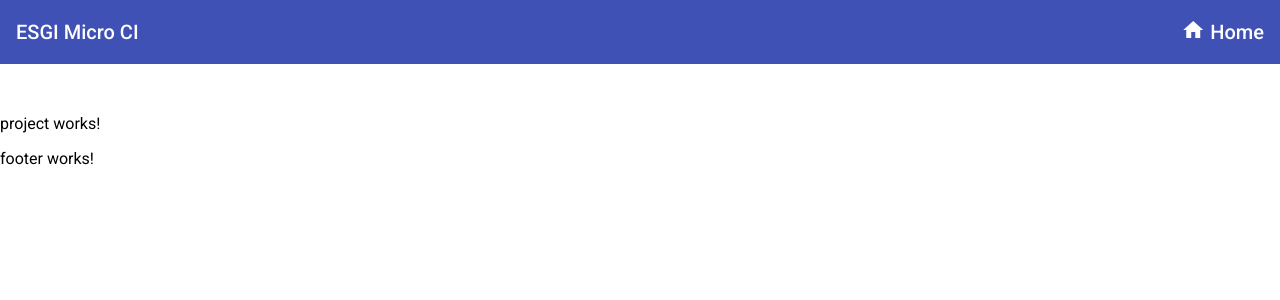
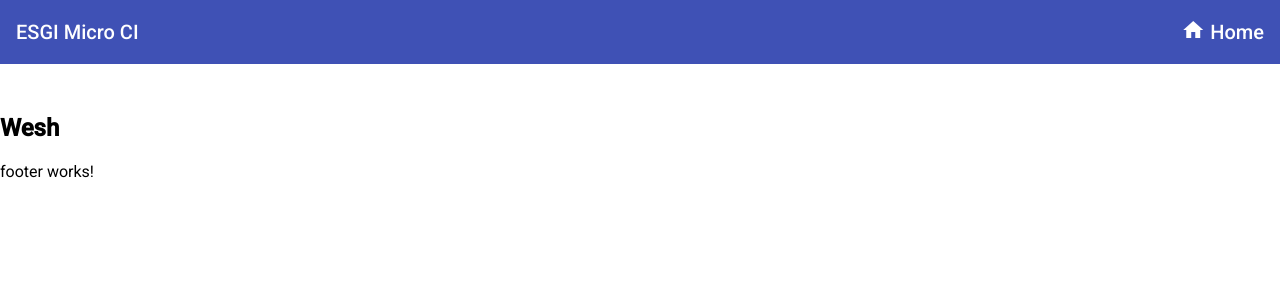
Before and after one commit to esgi-microservices-al1/micro-ci-front, an Angular app: page /project in a window 1280 px wide. Shown: the top 300 px of the page. Built offline with nearby package versions, Linux system fonts and the light colour scheme.

Commit message:
Add project module export

```diff
--- /dev/null
+++ b/src/app/project/index.ts
@@ -0,0 +1 @@
+export { ProjectModule } from './project.module';
--- a/src/app/project/project.component.html
+++ b/src/app/project/project.component.html
@@ -1 +1,3 @@
-<p>project works!</p>
+<section>
+    <h1>Wesh</h1>
+</section>
```
